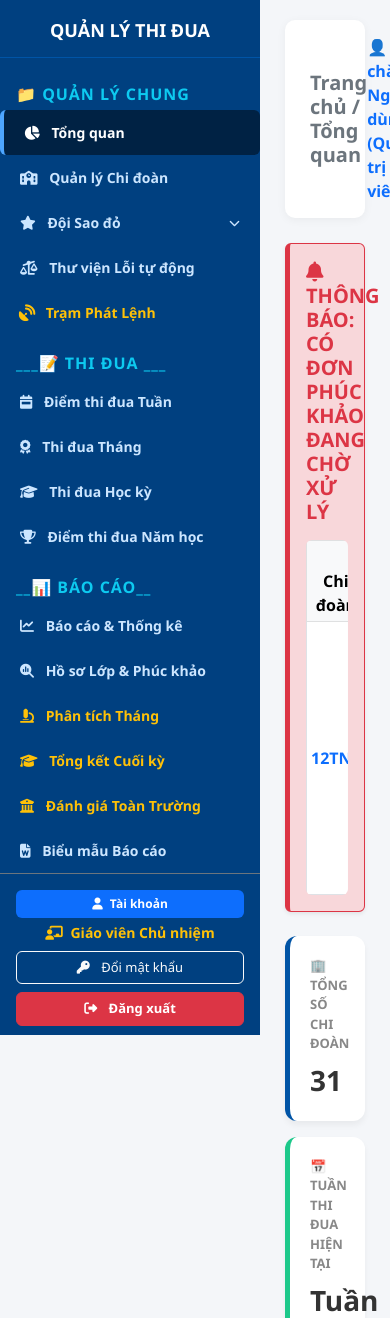
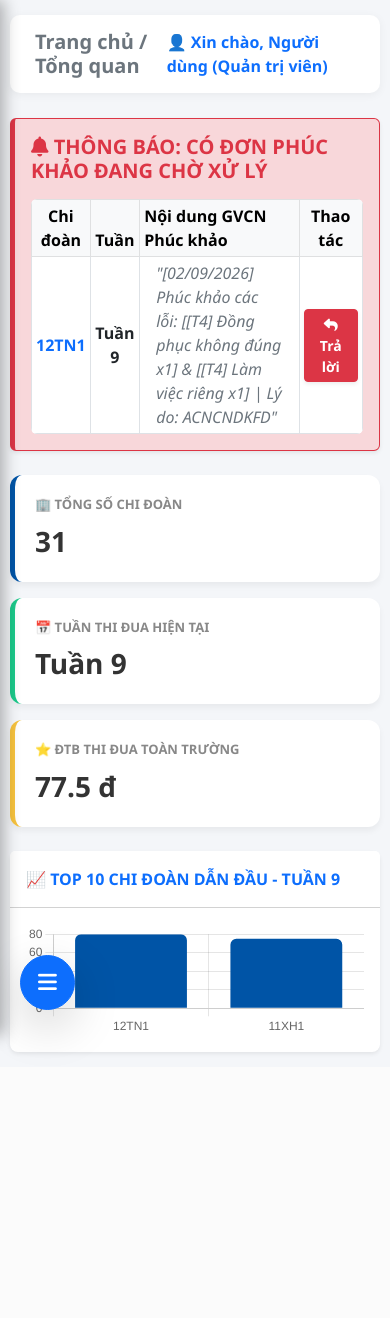
Before and after one commit to hoctaponlineth-design/thidua_thptthanhhoa, a Flask app: page /dashboard in a window 390 px wide; the page is wider, and only the part inside the window is pictured. Shown: the top 1318 px of that part. After the commit the page ends 1056 px from the top of that part, so only its background shows below. Run offline with Flask 3, Linux system fonts and the light colour scheme.

Commit message:
Add files via upload

```diff
--- a/templates/sidebar.html
+++ b/templates/sidebar.html
@@ -1,12 +1,12 @@
 <!-- ========================================== -->
-<!-- BỘ MÃ CSS PHỤC HỒI GIAO DIỆN KHUNG         -->
+<!-- BỘ MÃ CSS PHỤC HỒI GIAO DIỆN KHUNG & MOBILE -->
 <!-- ========================================== -->
 <style>
-    .sidebar { width: 260px; height: 100vh; position: fixed; top: 0; left: 0; background-color: #004080; color: white; padding-top: 20px; z-index: 1000; overflow-y: auto; overflow-x: hidden; }
-    .sidebar h4 { font-size: 18px; font-weight: bold; text-align: center; padding-bottom: 15px; border-bottom: 1px solid #0054a6; }
+    .sidebar { width: 260px; height: 100vh; position: fixed; top: 0; left: 0; background-color: #004080; color: white; padding-top: 20px; z-index: 1051; overflow-y: auto; overflow-x: hidden; transition: transform 0.3s ease-in-out; }
+    .sidebar h4 { font-size: 18px; font-weight: bold; text-align: center; padding-bottom: 15px; border-bottom: 1px solid #0054a6; margin-bottom: 0; }
     .sidebar .nav-link { color: #cce6ff; font-weight: 600; padding: 12px 20px; font-size: 14px; }
     .sidebar .nav-link:hover, .sidebar .nav-link.active { background-color: #002244; color: white; border-left: 4px solid #4da6ff; }
-    .main-content { margin-left: 260px; padding: 20px 25px; }
+    .main-content { margin-left: 260px; padding: 20px 25px; transition: margin-left 0.3s ease-in-out; }
 
     /* [NÂNG CẤP MỚI]: TỐI ƯU THANH ĐIỀU HƯỚNG TỐI GIẢN CHO APP BAN GIÁM HIỆU */
     {% if session.get('role') == 'Ban Giám hiệu' %}
@@ -30,11 +30,35 @@
         border-left: none !important;
     }
     {% endif %}
+
+    /* ========================================================== */
+    /* [NÂNG CẤP LÕI]: MÃ CSS RESPONSIVE CHO ĐIỆN THOẠI           */
+    /* ========================================================== */
+    .sidebar-overlay { position: fixed; top: 0; left: 0; width: 100vw; height: 100vh; background: rgba(0,0,0,0.5); z-index: 1050; display: none; opacity: 0; transition: opacity 0.3s ease; }
+    .sidebar-overlay.active { display: block; opacity: 1; }
+
+    @media (max-width: 768px) {
+        .sidebar { transform: translateX(-100%); box-shadow: 4px 0 15px rgba(0,0,0,0.3); } /* Ẩn menu sang trái */
+        .sidebar.mobile-open { transform: translateX(0); } /* Bật menu vuốt ra */
+        .main-content { margin-left: 0 !important; padding: 15px 10px !important; } /* Trả lại 100% không gian cho Báo cáo */
+    }
 </style>
+
+<!-- NÚT GỌI MENU TRÊN MOBILE (Nổi góc dưới cùng bên trái) -->
+<button id="mobileMenuBtn" class="btn btn-primary d-md-none position-fixed shadow-lg d-flex align-items-center justify-content-center" style="bottom: 25px; left: 20px; z-index: 1049; border-radius: 50%; width: 55px; height: 55px;">
+    <i class="fa-solid fa-bars fs-4"></i>
+</button>
+
+<!-- LỚP PHỦ MỜ (Nhấn vào vùng tối để đóng Menu) -->
+<div id="mobileOverlay" class="sidebar-overlay d-md-none"></div>
 
 <!-- SIDEBAR -->
 <div class="sidebar d-flex flex-column">
-    <h4>QUẢN LÝ THI ĐUA</h4>
+    <h4 class="d-flex justify-content-between align-items-center px-3 pb-3">
+        <span class="mx-auto">QUẢN LÝ THI ĐUA</span>
+        <!-- Nút X tắt menu chỉ hiện trên mobile -->
+        <i class="fa-solid fa-xmark d-md-none fs-4 text-light" id="closeMenuBtn" style="cursor: pointer;"></i>
+    </h4>
 
     <ul class="nav nav-pills flex-column mb-auto mt-2 w-100" id="mainSidebar">
 
@@ -217,9 +241,10 @@
     </div>
 </div>
 <!-- ========================================== -->
-<!-- SCRIPT TỰ ĐỘNG BÔI ĐẬM MENU HIỆN TẠI -->
+<!-- SCRIPT ĐIỀU KHIỂN HOẠT ẢNH VÀ MENU MOBILE -->
 <script>
     document.addEventListener("DOMContentLoaded", function() {
+        // 1. Logic bôi đậm menu hiện tại (Gốc của thầy)
         var currentPath = window.location.pathname;
         var navLinks = document.querySelectorAll('.sidebar .nav-link');
         navLinks.forEach(function(link) {
@@ -235,5 +260,21 @@
                 if (collapseParent) collapseParent.classList.add('show');
             }
         });
+
+        // 2. [NÂNG CẤP]: Logic đóng/mở Menu dạng ngăn kéo trên điện thoại
+        var mobileMenuBtn = document.getElementById('mobileMenuBtn');
+        var closeMenuBtn = document.getElementById('closeMenuBtn');
+        var sidebar = document.querySelector('.sidebar');
+        var overlay = document.getElementById('mobileOverlay');
+
+        function toggleMobileMenu() {
+            sidebar.classList.toggle('mobile-open');
+            overlay.classList.toggle('active');
+        }
+
+        // Gắn sự kiện click
+        if (mobileMenuBtn) mobileMenuBtn.addEventListener('click', toggleMobileMenu);
+        if (closeMenuBtn) closeMenuBtn.addEventListener('click', toggleMobileMenu);
+        if (overlay) overlay.addEventListener('click', toggleMobileMenu); // Bấm ra vùng tối tự động đóng
     });
 </script>
```
